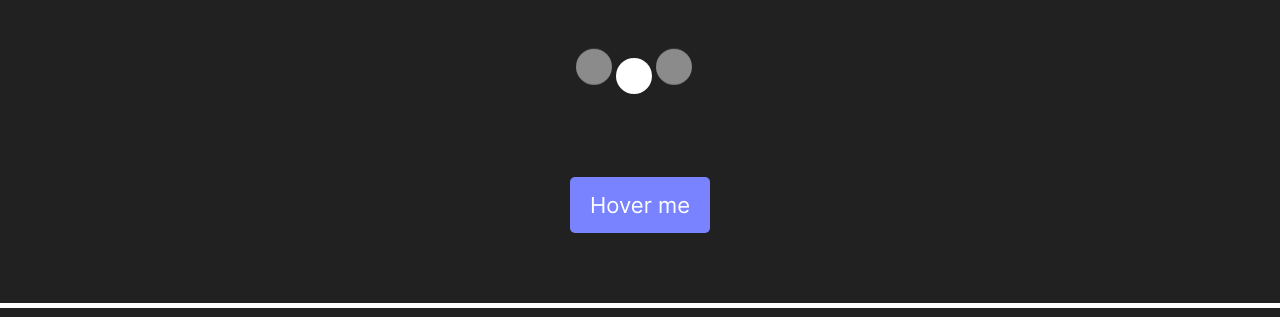
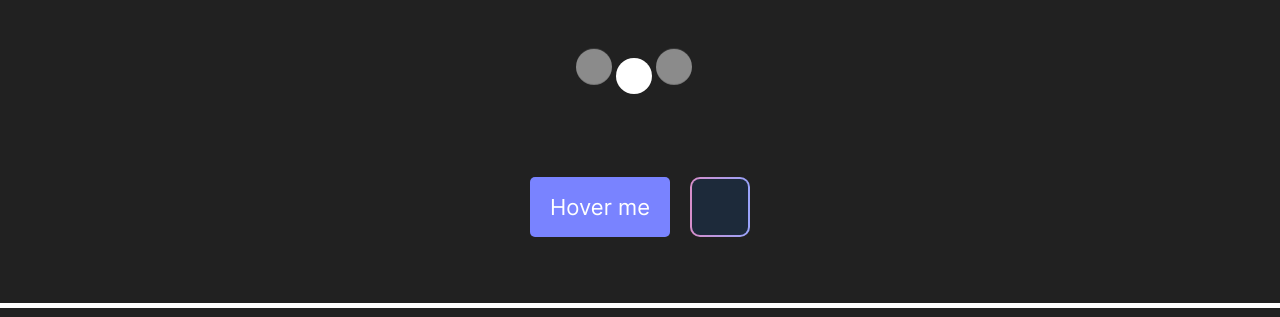
Before and after one commit to artemchernii/styles-snippets, a plain HTML site: page index.html in a window 1280 px wide. Shown: the part 92-409 px from the top of the page. Drawn offline with Linux system fonts and the light colour scheme; a web font is replaced by a local one.

Commit message:
feat: add nice linear border style

```diff
--- a/css/main.css
+++ b/css/main.css
@@ -171,6 +171,18 @@ body {
 
 .mouse-cursor-gradient-tracking:hover:before {
   --size: 200px;
+}
+
+.nice-border {
+  margin-left: 20px;
+  width: 60px;
+  height: 60px;
+  border: double 2px transparent;
+  border-radius: 10px;
+  background-image: linear-gradient(#1d2a3a, #1d2a3a),
+    linear-gradient(to right, #d78eca, #98a3fb);
+  background-origin: border-box;
+  background-clip: content-box, border-box;
 }
 /* Loader + Mouse cursor gradient tracking */
 
--- a/index.html
+++ b/index.html
@@ -71,6 +71,7 @@
         <button class="mouse-cursor-gradient-tracking">
           <span>Hover me</span>
         </button>
+        <div class="nice-border"></div>
       </div>
     </section>
     <!-- Loader Wrapper -->
```
